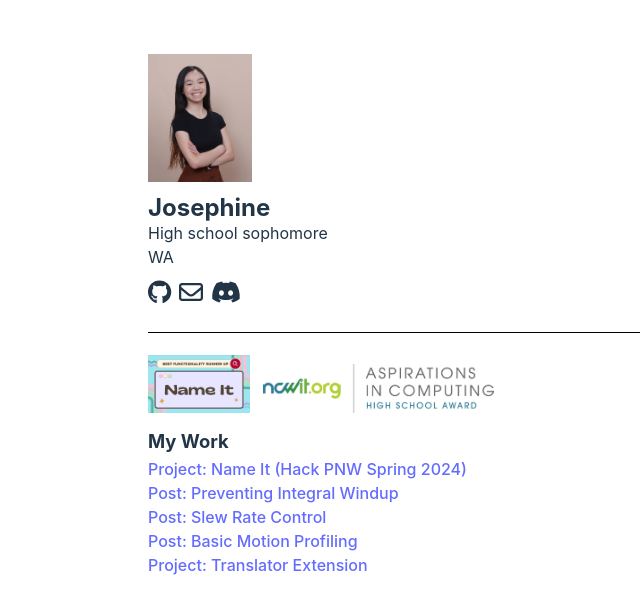
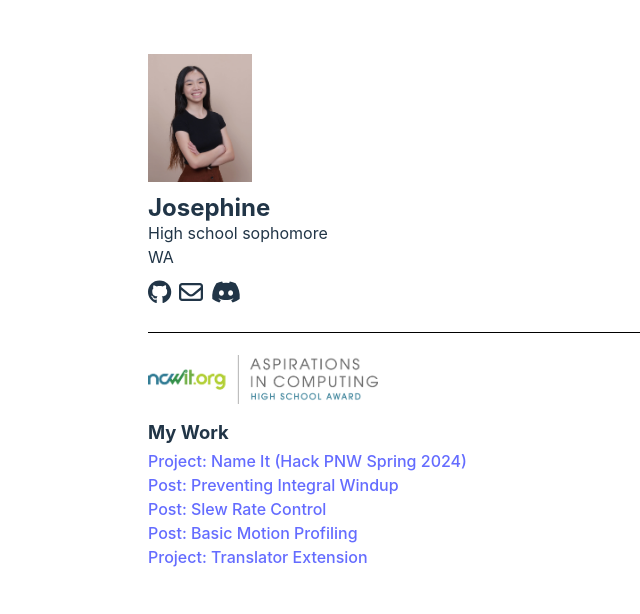
Before and after one commit to josephinel6/new-portfolio, a React (Vite) app: page / in a window 1280 px wide. Shown: the top 614 px of the page, without its empty margins (172-812 px from the left). Built offline with nearby package versions, Linux system fonts and the light colour scheme.

Commit message:
minor change (test)

```diff
--- a/src/App.jsx
+++ b/src/App.jsx
@@ -27,7 +27,6 @@ function App() {
           <img class="award" href="https://www.aspirations.org/people/josephine-l/134641" src="/assets/ncwit.png"></img>
         </div> */}
 
-        <img className="award" id="name-it" onClick={() => location.href = "https://dash.hackpnw.org/projects/z1i6pjs9s1dcxz1p"} src="/assets/nameit.png"></img>
         <img className="award" onClick={() => location.href = "https://www.aspirations.org/people/josephine-l/134641"} src="/assets/ncwit.png"></img>
 
         <div id="posts">
```
